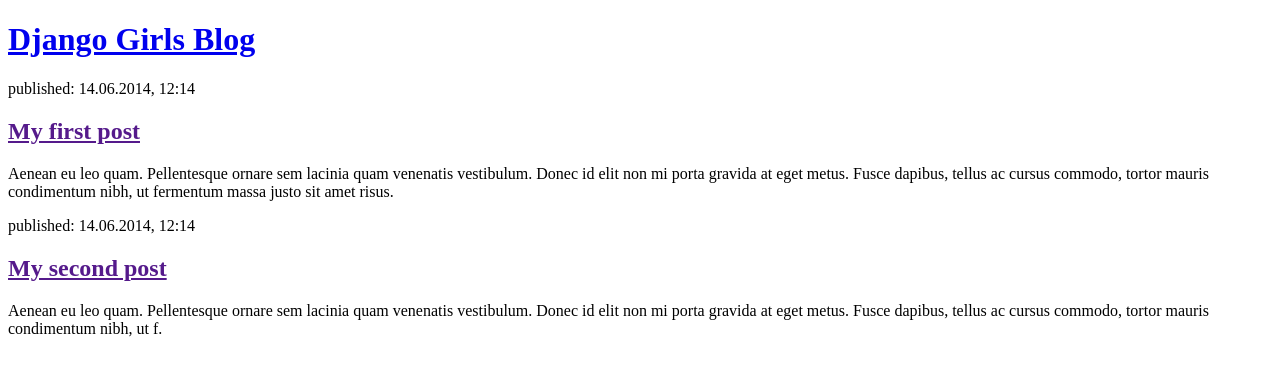
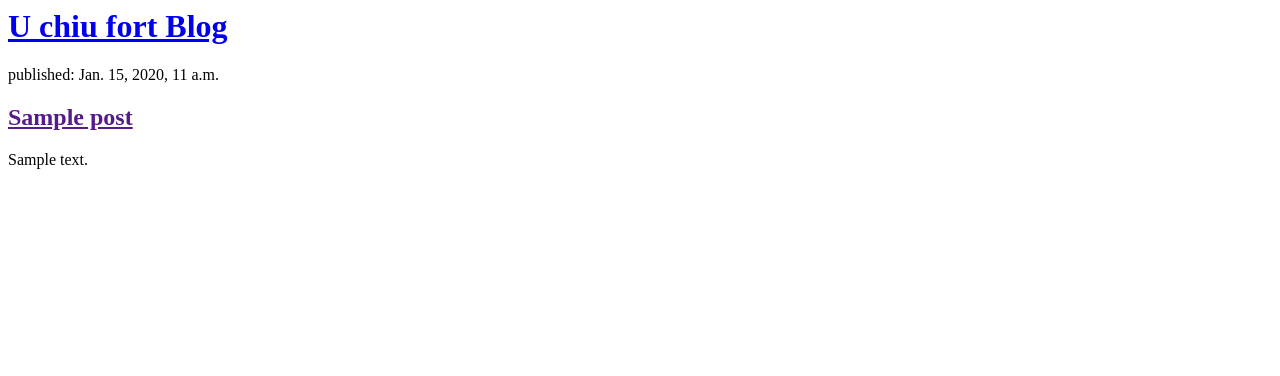
Before and after one commit to g-procacci/first-blog, a Django app: template blog/templates/blog/post_list.html in a window 1280 px wide. Shown: the top 376 px of the page. Run offline with Django 5.2, Linux system fonts and the light colour scheme; the template is opened without the code that fills it: values that come from a table or form of the project are taken from there, others are empty; tables that the repository leaves empty hold one stand-in row (values such as "Sample post").

Commit message:
With sehll's posts

```diff
--- a/blog/templates/blog/post_list.html
+++ b/blog/templates/blog/post_list.html
@@ -1,25 +1,11 @@
-<!DOCTYPE html>
+<header>
+    <h1><a href="/">U chiu fort Blog</a></h1>
+</header>
 
-<!DOCTYPE html>
-<html>
-    <head>
-        <title>Django Girls blog</title>
-    </head>
-    <body>
-        <header>
-            <h1><a href="/">Django Girls Blog</a></h1>
-        </header>
-
-        <article>
-            <time>published: 14.06.2014, 12:14</time>
-            <h2><a href="">My first post</a></h2>
-            <p>Aenean eu leo quam. Pellentesque ornare sem lacinia quam venenatis vestibulum. Donec id elit non mi porta gravida at eget metus. Fusce dapibus, tellus ac cursus commodo, tortor mauris condimentum nibh, ut fermentum massa justo sit amet risus.</p>
-        </article>
-
-        <article>
-            <time>published: 14.06.2014, 12:14</time>
-            <h2><a href="">My second post</a></h2>
-            <p>Aenean eu leo quam. Pellentesque ornare sem lacinia quam venenatis vestibulum. Donec id elit non mi porta gravida at eget metus. Fusce dapibus, tellus ac cursus commodo, tortor mauris condimentum nibh, ut f.</p>
-        </article>
-    </body>
-</html>
+{% for post in posts %}
+    <article>
+        <time>published: {{ post.published_date }}</time>
+        <h2><a href="">{{ post.title }}</a></h2>
+        <p>{{ post.text|linebreaksbr }}</p>
+    </article>
+{% endfor %}
--- a/blog/views.py
+++ b/blog/views.py
@@ -1,4 +1,6 @@
 from django.shortcuts import render
+from .models import Post
 
 def post_list(request):
-    return render(request, 'blog/post_list.html', {})
+    posts = Post.objects.filter(text__contains = "giocatore")
+    return render(request, 'blog/post_list.html', {"posts": posts})
```
